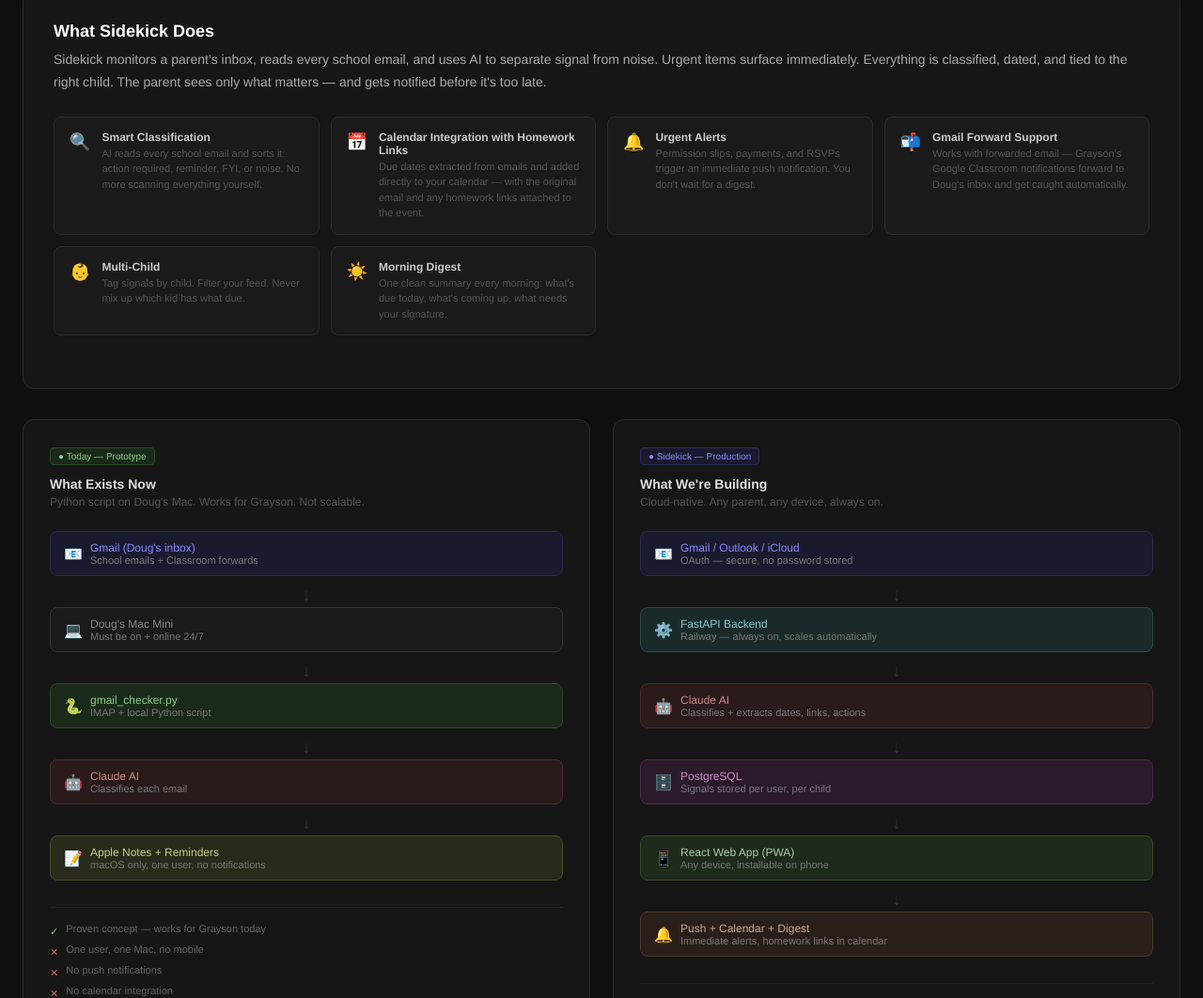
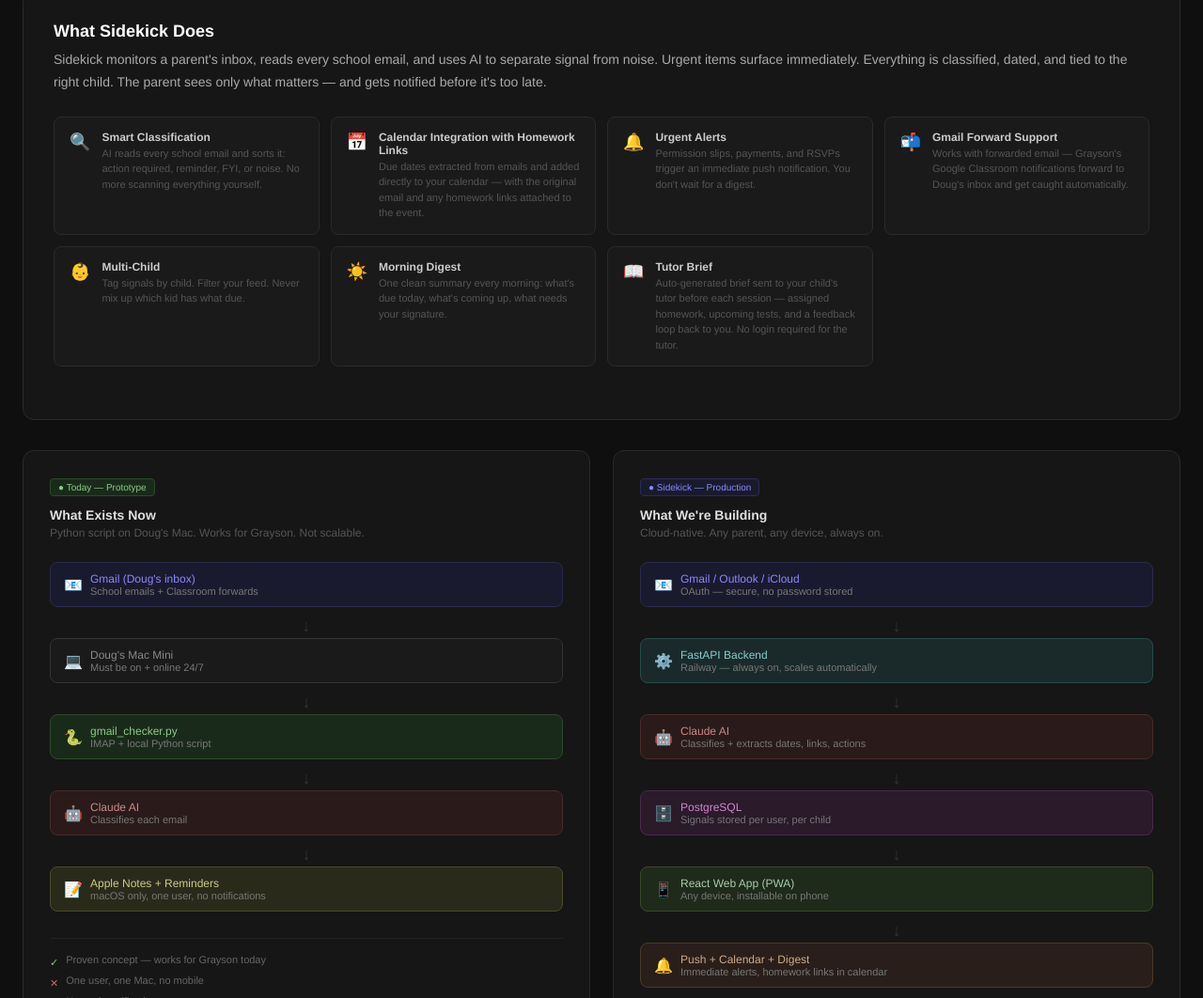
Before and after one commit to D-G-K-Eng/schoolsignal, a plain HTML site: page architecture-diagram.html in a window 1280 px wide. Shown: the part 706-1768 px from the top of the page at 94% size. Drawn offline with Linux system fonts and the light colour scheme.

Commit message:
Add tutor brief to feature list

```diff
--- a/architecture-diagram.html
+++ b/architecture-diagram.html
@@ -181,6 +181,13 @@
         <span class="fi-desc">One clean summary every morning: what's due today, what's coming up, what needs your signature.</span>
       </div>
     </div>
+    <div class="feature-item">
+      <span class="fi-icon">📖</span>
+      <div>
+        <span class="fi-title">Tutor Brief</span>
+        <span class="fi-desc">Auto-generated brief sent to your child's tutor before each session — assigned homework, upcoming tests, and a feedback loop back to you. No login required for the tutor.</span>
+      </div>
+    </div>
   </div>
 </div>
 
```
Also changed, not shown: index.html (+7 -0 lines).
